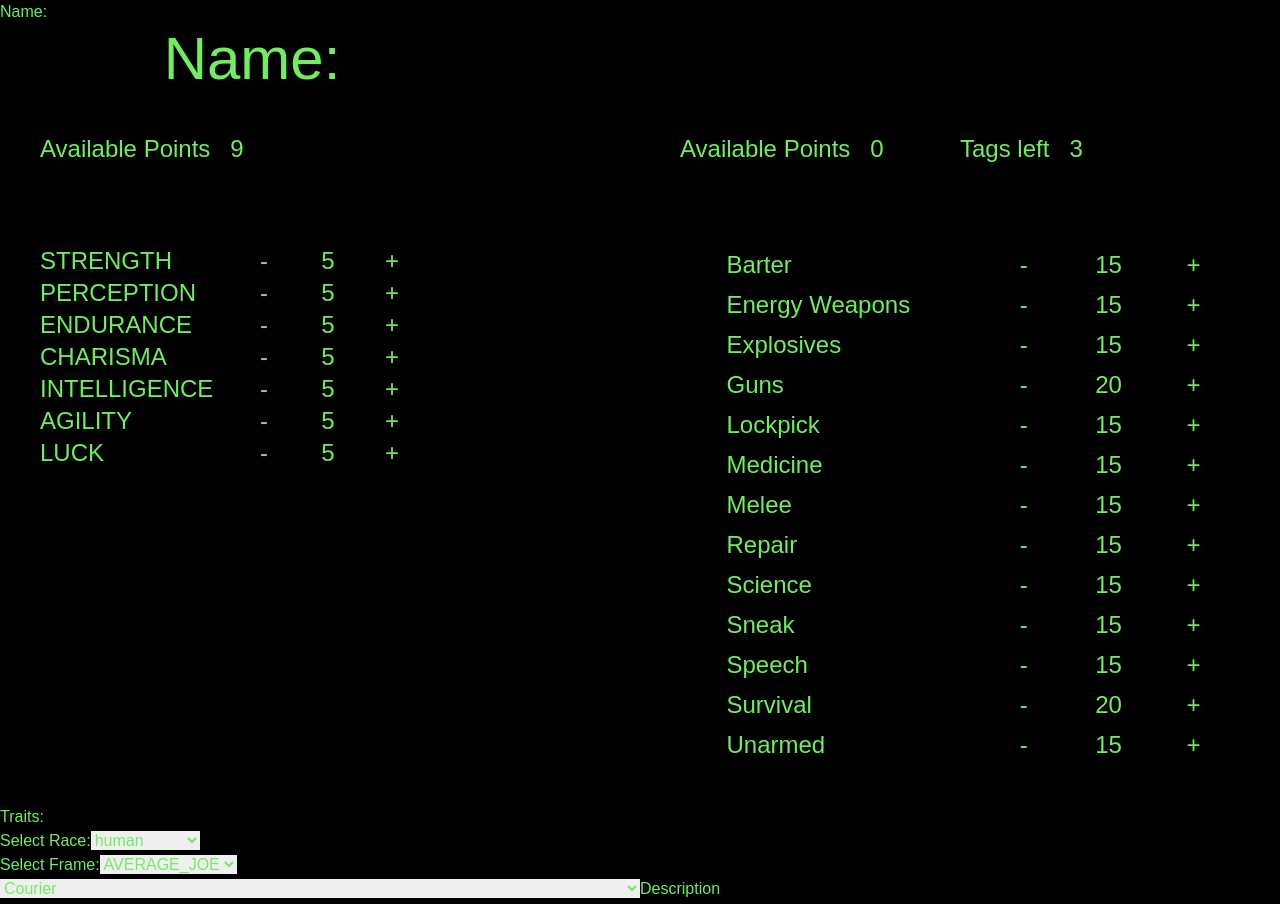
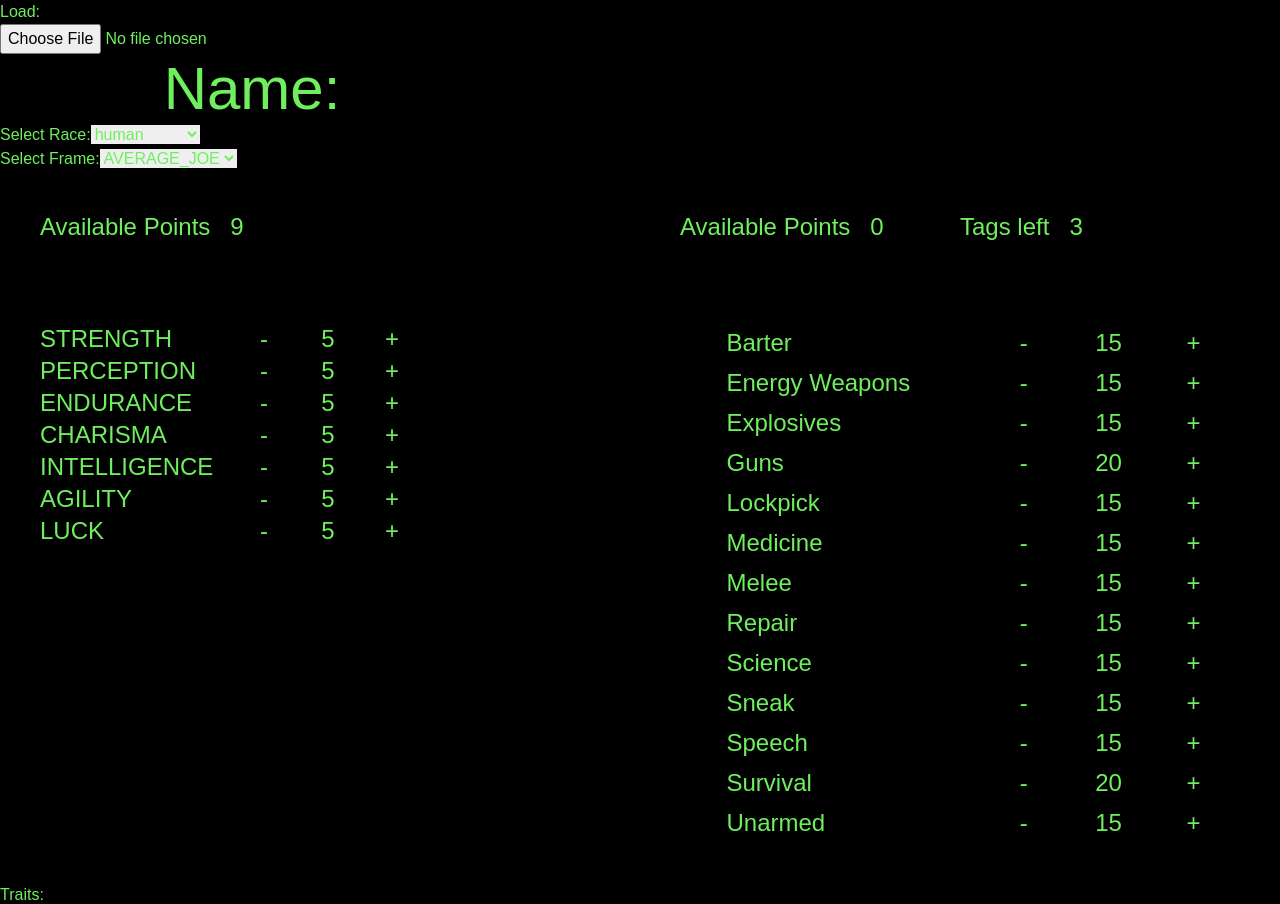
Before and after one commit to Martin-Velev/PIP-boy, a Next.js app: page /char/create in a window 1280 px wide. Shown: the part 60-964 px from the top of the page. Built offline with nearby package versions, Linux system fonts and the light colour scheme.

Commit message:
slight reorder

```diff
--- /dev/null
+++ b/data/pip.json
@@ -0,0 +1 @@
+{"name":"","level":0,"hp":0,"frame":"LIGHT_FRAME","stats":{"strength":10,"perception":7,"endurance":6,"charisma":5,"intelligence":5,"agility":5,"luck":5},"skills":{"barter":5,"energyWeapons":5,"explosives":5,"guns":5,"lockpick":5,"medicine":5,"melee":5,"repair":5,"science":5,"sneak":5,"speech":5,"survival":5,"unarmed":5},"taggedSkills":[],"availableTags":3,"availableStatPoints":0,"availableSkillPoints":0,"traits":[{"name":"Built to Destroy","description":"Lower the number needed for a crit by 1. stacks\nCondition decays 2x faster"},{"name":"Claustrophobia","description":"+ 1 buff to SPECIAL attributes while outdoors\n- 1 debuff to SPECIAL attributes while indoors"}],"availableTraits":0,"race":"ghoul","background":{"name":"Unlucky Bastard","skillMods":{"survival":5,"unarmed":5},"description":"By sheer neglect of Fate or an immeasurable chain of events you have survived this long, and nobody has put a bullet in the back of your head.\nSkill bonus: Survival +5, Unarmed +5\nEquipment: Bum Raggs and a shovel\nFeature: Homeless by choice \nThe critical fail range for those around you and yourself is increased by 1."},"perks":[],"availablePerks":0}
--- a/src/app/char/CharComponent.tsx
+++ b/src/app/char/CharComponent.tsx
@@ -10,10 +10,11 @@ import PerksComponent from './create/perks/PerksComponent'
 import BackgroundPicker from './create/bacground/BackgroundPicker'
 import LevelUpButton from './create/levelUp/LevelUpButton'
 import FramePicker from './create/frames/FramePicker'
+import TraitsComponent from '@/app/char/create/traits/TraitsComponent'
+import SaveChar from '@/app/common/SaveChar'
+import LoadChar from '@/app/common/LoadChar'
 
 const CharComponent: FC<CharProps> = ({ char, setChar }) => {
-	// const { char, setChar } = useContext(CharContext)
-
 	function handleNameChange(e: React.ChangeEvent<HTMLInputElement>) {
 		const newChar = { ...char, name: e.target.value }
 		setChar(newChar)
@@ -22,10 +23,23 @@ const CharComponent: FC<CharProps> = ({ char, setChar }) => {
 	return (
 		<>
 			<div>
+				<div>
+					Load:
+					<LoadChar setChar={setChar} />
+				</div>
 				<div className='w-full text-6xl text-center min-height-12'>
 					<label htmlFor='name'>Name:</label>
 					<input type='text' id='name' value={char.name} onChange={handleNameChange} />
 				</div>
+
+				<div>
+					<RacePicker char={char} setChar={setChar} />
+				</div>
+
+				<div>
+					<FramePicker char={char} setChar={setChar} />
+				</div>
+
 				<div className='flex flex-row w-full'>
 					<div className='w-1/2'>
 						<StatsComponent char={char} setChar={setChar} />
@@ -37,24 +51,8 @@ const CharComponent: FC<CharProps> = ({ char, setChar }) => {
 
 				<div>
 					<h3>Traits:</h3>
-					<ul>
-						{char.traits.map((trait, i) => (
-							<li key={i}>
-								<h4>{trait.name}</h4>
-
-								<p>{trait.description}</p>
-							</li>
-						))}
-					</ul>
+					<TraitsComponent char={char} setChar={setChar} />
 				</div>
-			</div>
-
-			<div>
-				<RacePicker char={char} setChar={setChar} />
-			</div>
-
-			<div>
-				<FramePicker char={char} setChar={setChar} />
 			</div>
 
 			<div>
@@ -67,6 +65,11 @@ const CharComponent: FC<CharProps> = ({ char, setChar }) => {
 
 			<div>
 				<LevelUpButton char={char} setChar={setChar} />
+			</div>
+
+			<div>
+				SAVE:
+				<SaveChar char={char} />
 			</div>
 		</>
 	)
--- a/src/app/char/create/CharCreate.tsx
+++ b/src/app/char/create/CharCreate.tsx
@@ -13,9 +13,6 @@ const CharCreate: FC<CharProps> = ({ char, setChar }) => {
 		<div>
 			<h1 className='w-full text-6xl flex justify-center'>Create a character</h1>
 
-			<label htmlFor='name'>Name:</label>
-			<input type='text' id='name' value={char.name} onChange={handleNameChange} />
-
 			<CharComponent char={char} setChar={setChar} />
 		</div>
 	)
--- a/src/app/char/create/traits/TraitsComponent.tsx
+++ b/src/app/char/create/traits/TraitsComponent.tsx
@@ -6,7 +6,6 @@ import { CharProps } from '@/app/common/props'
 
 const TraitsComponent: React.FC<CharProps> = ({ char, setChar }) => {
 	const [traits, setTraits] = useState([])
-	// const [selectedTraits, setSelectedTraits] = useState([] as Trait[])
 
 	// Fetch the traits from the server
 	useEffect(() => {
```
Also changed, not shown: 1 other file (tests, documents, lock files or other folders).
